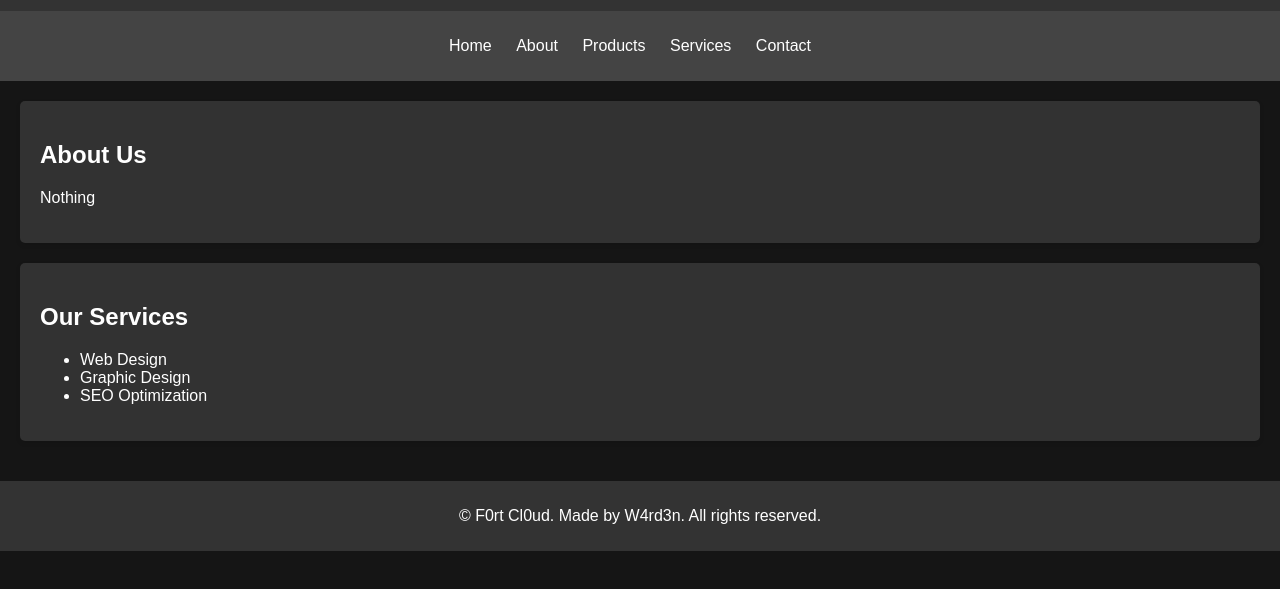
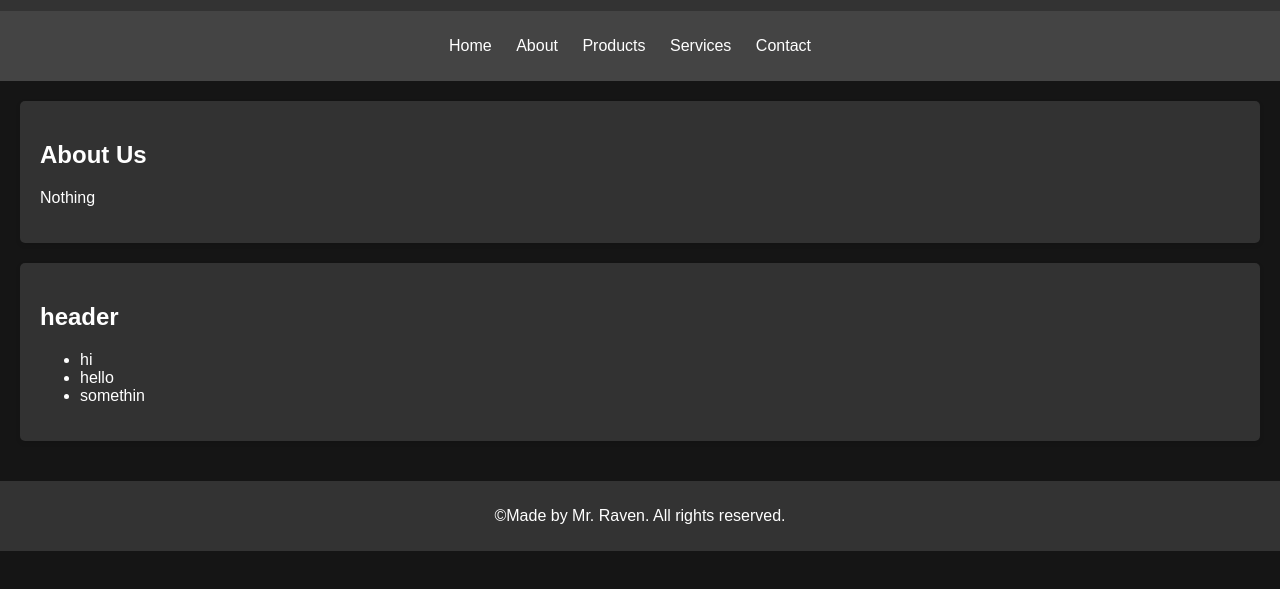
Before and after one commit to benjiraven/benjiraven.github.io, a plain HTML site: page home.html in a window 1280 px wide. Shown: the part 89-678 px from the top of the page. Drawn offline with Linux system fonts and the light colour scheme.

Commit message:
Update home.html

```diff
--- a/home.html
+++ b/home.html
@@ -73,16 +73,16 @@
             <p>Nothing</p>
         </article>
         <article>
-            <h2>Our Services</h2>
+            <h2>header</h2>
             <ul>
-                <li>Web Design</li>
-                <li>Graphic Design</li>
-                <li>SEO Optimization</li>
+                <li>hi</li>
+                <li>hello</li>
+                <li>somethin</li>
             </ul>
         </article>
     </section>
     <footer>
-        <p>&copy; F0rt Cl0ud. Made by W4rd3n. All rights reserved.</p>
+        <p>&copy;Made by Mr. Raven. All rights reserved.</p>
     </footer>
 </body>
 </html>
```
